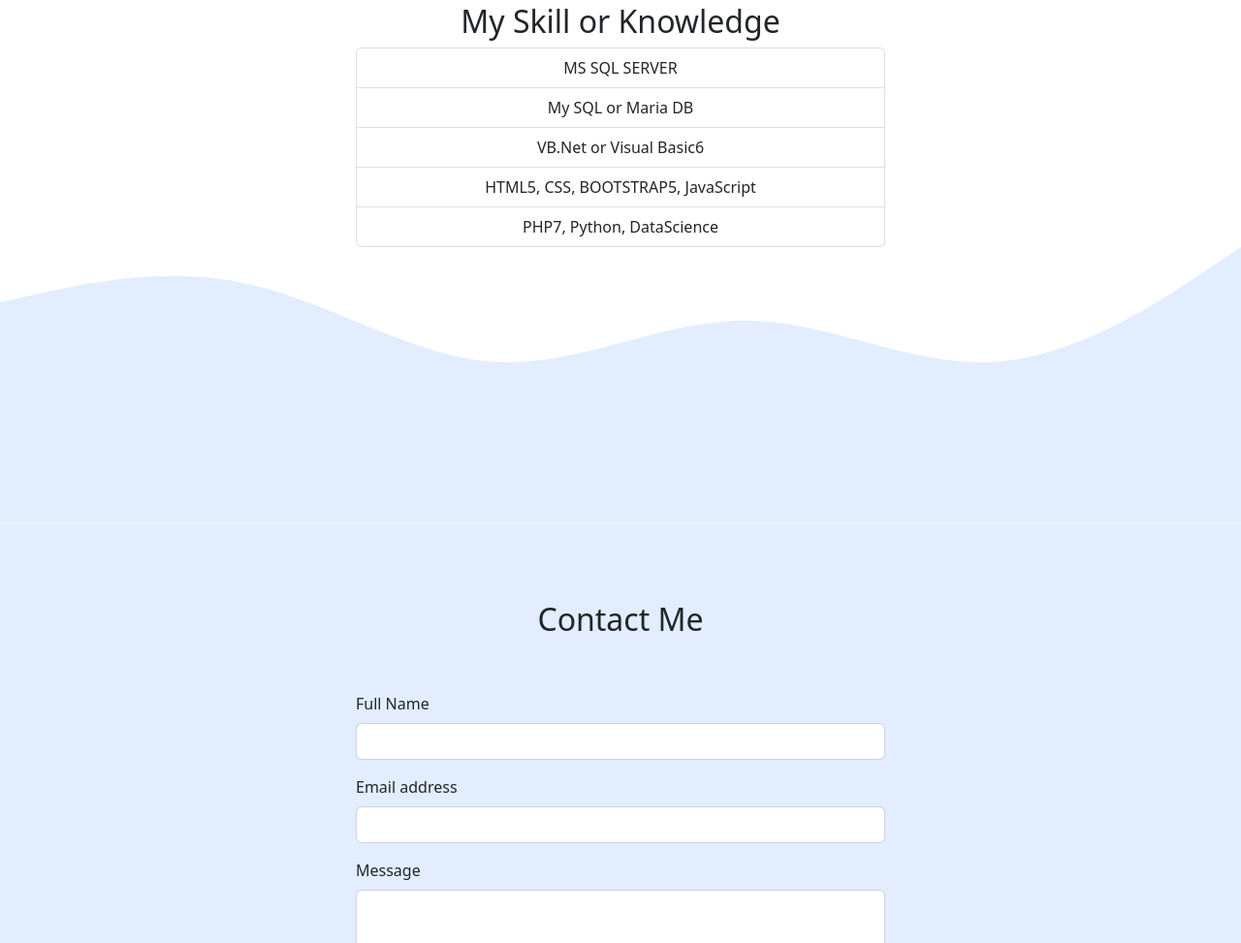
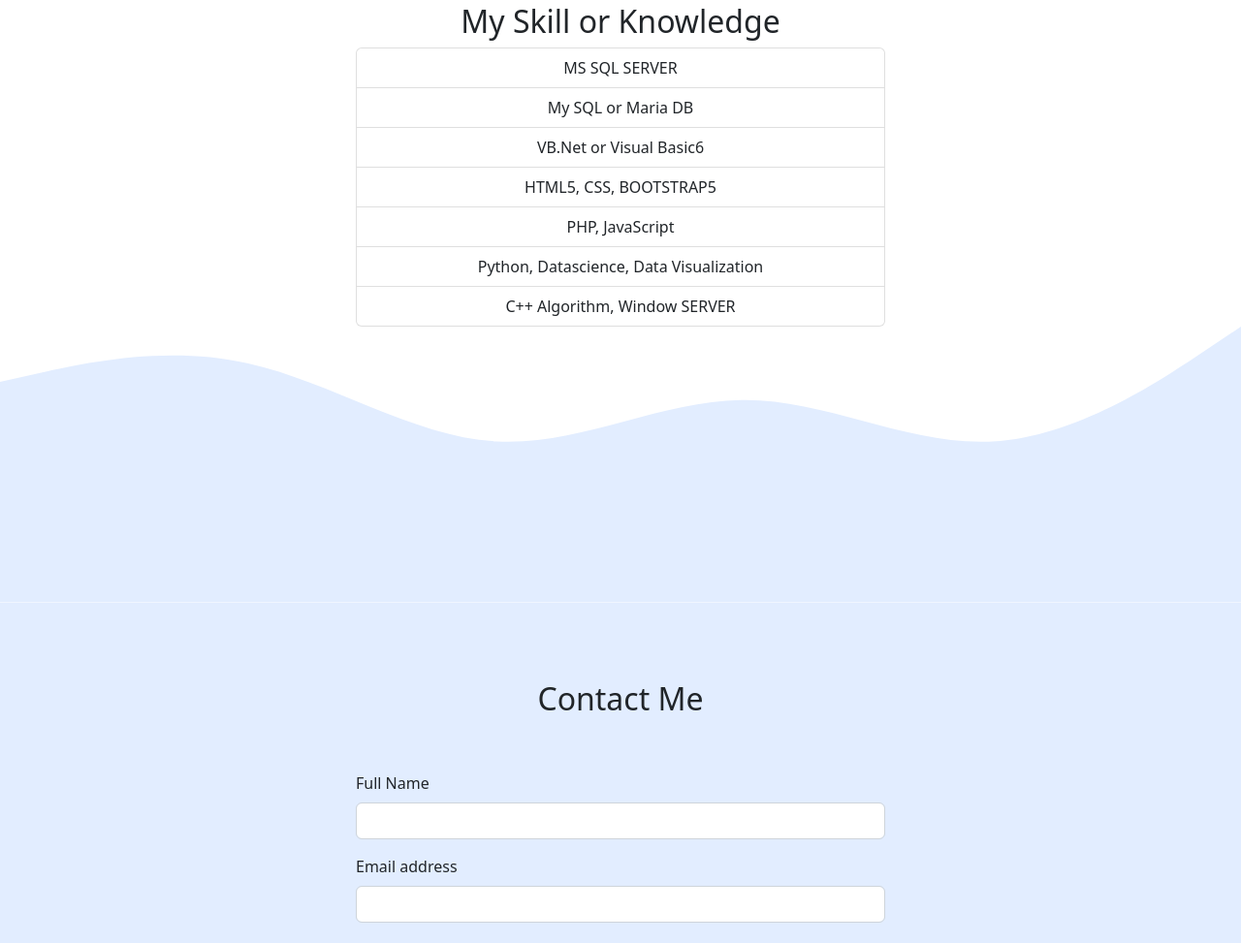
Before and after one commit to wilianglo/williamlo, a plain HTML site: page index.html in a window 1280 px wide. Shown: the part 2338-3311 px from the top of the page at 97% size. Drawn offline with nearby package versions, Linux system fonts and the light colour scheme.

Commit message:
mengubah bagian skill

```diff
--- a/index.html
+++ b/index.html
@@ -146,8 +146,10 @@
               <li class="list-group-item list-group-item-action">MS SQL SERVER</li>
               <li class="list-group-item list-group-item-action">My SQL or Maria DB</li>
               <li class="list-group-item list-group-item-action">VB.Net or Visual Basic6</li>
-              <li class="list-group-item list-group-item-action">HTML5, CSS, BOOTSTRAP5, JavaScript</li>
-              <li class="list-group-item list-group-item-action">PHP7, Python, DataScience</li>
+              <li class="list-group-item list-group-item-action">HTML5, CSS, BOOTSTRAP5</li>
+              <li class="list-group-item list-group-item-action">PHP, JavaScript</li>
+              <li class="list-group-item list-group-item-action">Python, Datascience, Data Visualization</li>
+              <li class="list-group-item list-group-item-action">C++ Algorithm, Window SERVER</li>
             </ol>
           </div>
         </div>
```
